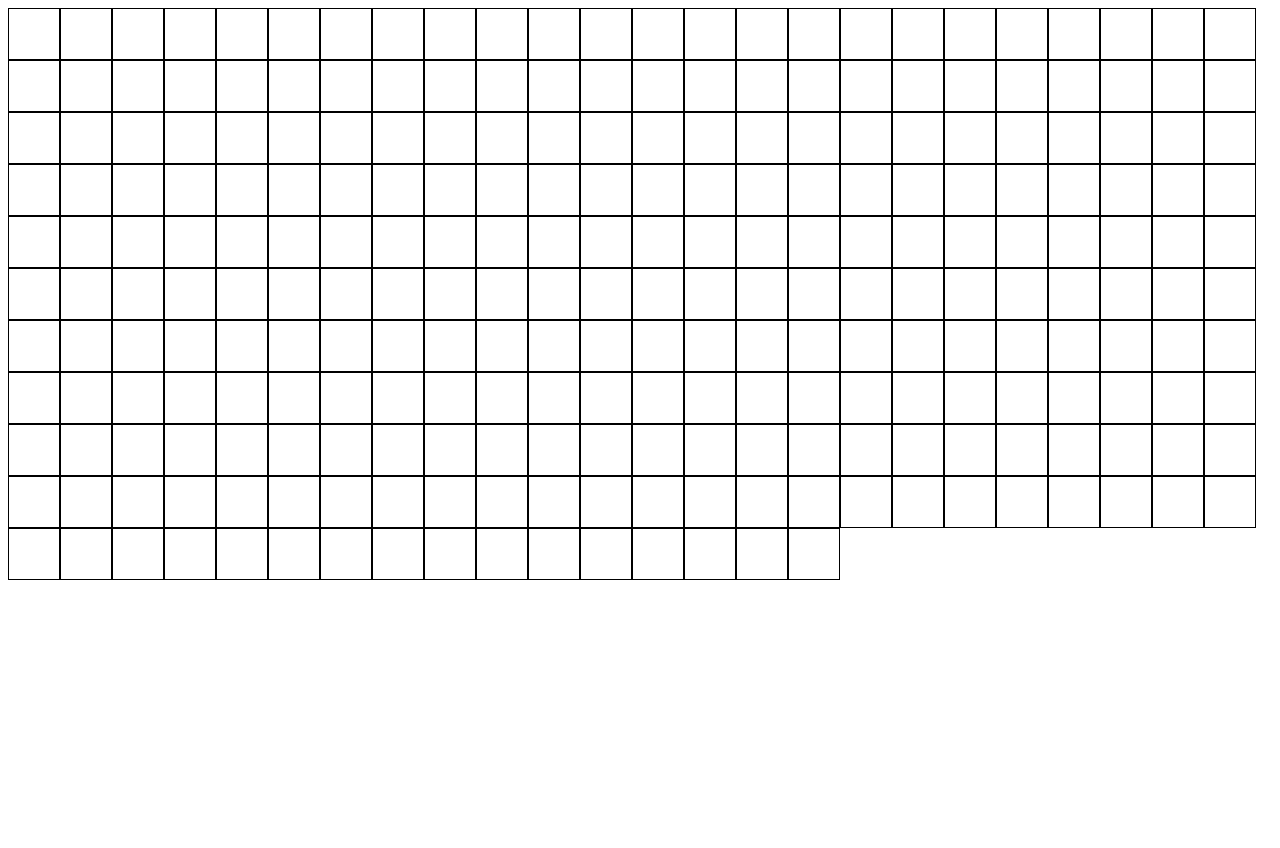
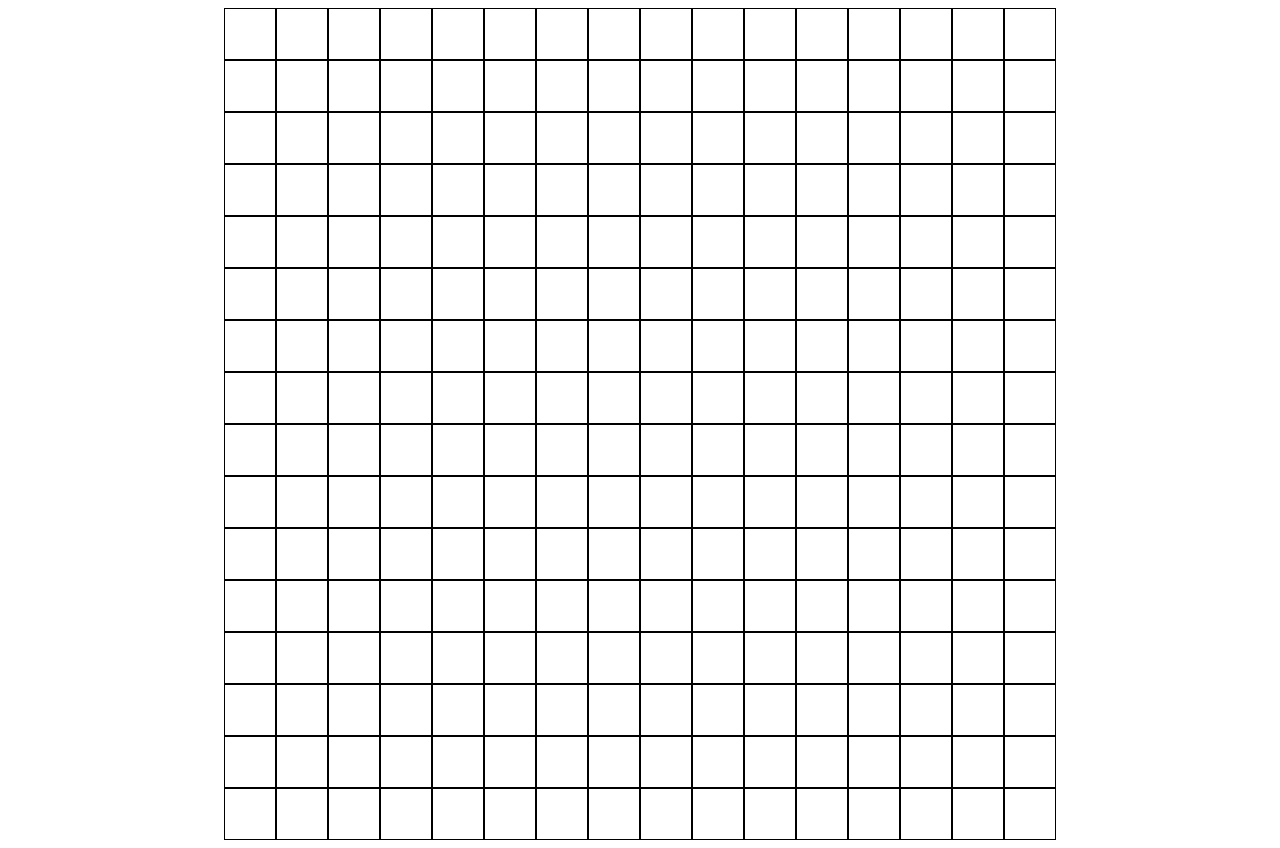
Before and after one commit to enzoperce35/Etch_a_Sketch, a plain HTML site: page Etch a sketch.html in a window 1280 px wide. Before the commit the page ends 800 px from the top, so only its background shows below. Drawn offline with Linux system fonts and the light colour scheme.

Commit message:
Positioned the squares and added basic ids

```diff
--- a/Etch a sketch.html
+++ b/Etch a sketch.html
@@ -28,11 +28,13 @@
     })
     }
 
+     var group = 0;
      function setAttribute(squareGroup) {
       squareGroup.forEach(function(square) {
-          square.setAttribute('style', 'width: 50px; height: 50px; border-style: solid; border-width: 1px 1px; float: left; display: inline-flex;');
+          square.setAttribute('style', "width: 50px; height: 50px; border-style: solid; border-width: 1px 1px; float: left; margin: auto;");
+          square.setAttribute('id', `${++group}`);
       })
-     }
+     };
 
       const subContainer = createDiv(16);
       const SquaresA = createDiv(16);
@@ -52,19 +54,18 @@
       const SquaresO = createDiv(16);
       const SquaresP = createDiv(16);
 
-
       const mainContainer = document.createElement('div');
         mainContainer.setAttribute('id', 'mainContainer');
         document.body.append(mainContainer);
 
       var myDivs = document.getElementById('mainContainer');
       var subContainerId = 0;
-        subContainer.forEach(function (div) {
+      subContainer.forEach(function (div) {
            div.setAttribute('id', convertToLetter(`${++subContainerId}`));
            div.setAttribute('class', 'subContainer');
+           div.setAttribute('style', "display: table; margin: auto;")
            myDivs.appendChild(div);
     });
-
 
       var SubA = document.getElementById("A"); addtoSubcontainer(SubA, SquaresA); setAttribute(SquaresA);
       var SubB = document.getElementById("B"); addtoSubcontainer(SubB, SquaresB); setAttribute(SquaresB);
```
